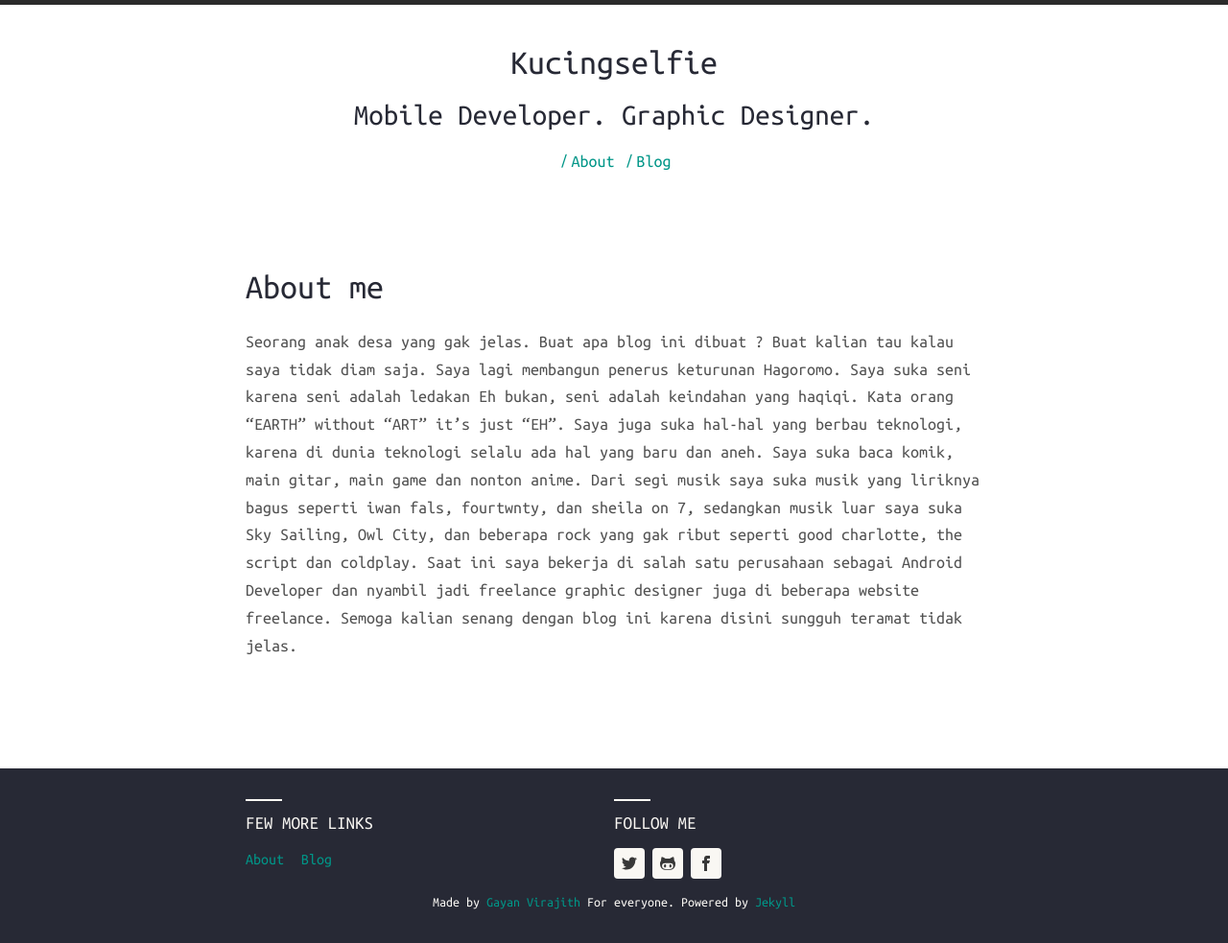
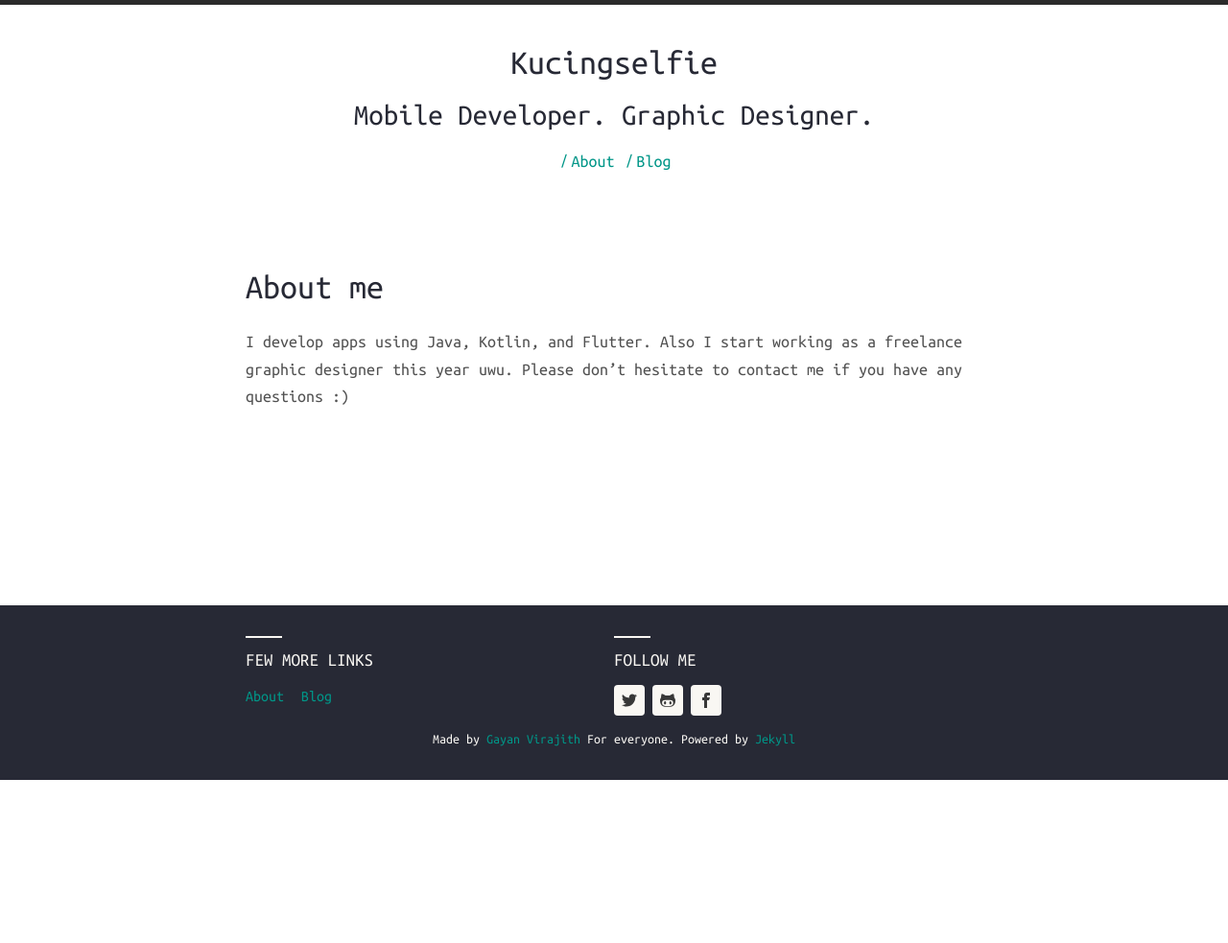
Before and after one commit to kucingselfie/kucingselfie.github.io, a Jekyll site: the page built from about.md, in a window 1280 px wide. Shown: the whole page at 96% size. Built offline with Jekyll 4.4.1, drawn with Linux system fonts in a browser that asks for light colours; nearby versions of some CDN libraries; comment, search, counter and statistics services are not loaded; after the commit the page ends 900 px from its top, so only the background shows below that.

Commit message:
Update about.md

```diff
--- a/about.md
+++ b/about.md
@@ -4,9 +4,4 @@ title: About me
 permalink: /about/
 ---
 
-Seorang anak desa yang gak jelas. Buat apa blog ini dibuat ?
-Buat kalian tau kalau saya tidak diam saja. Saya lagi membangun penerus keturunan Hagoromo. Saya suka seni karena seni adalah ledakan
-Eh bukan, seni adalah keindahan yang haqiqi. Kata orang "EARTH" without "ART" it's just "EH".
-Saya juga suka hal-hal yang berbau teknologi, karena di dunia teknologi selalu ada hal yang baru dan aneh. Saya suka baca komik, main gitar,
-main game dan nonton anime. Dari segi musik saya suka musik yang liriknya bagus seperti iwan fals, fourtwnty, dan sheila on 7, sedangkan musik luar saya suka Sky Sailing, Owl City, dan beberapa rock yang gak ribut seperti good charlotte, the script dan coldplay. Saat ini saya bekerja di salah satu perusahaan sebagai Android Developer dan nyambil jadi freelance graphic designer juga
-di beberapa website freelance. Semoga kalian senang dengan blog ini karena disini sungguh teramat tidak jelas.
+I develop apps using Java, Kotlin, and Flutter. Also I start working as a freelance graphic designer this year uwu. Please don't hesitate to contact me if you have any questions :)
```
